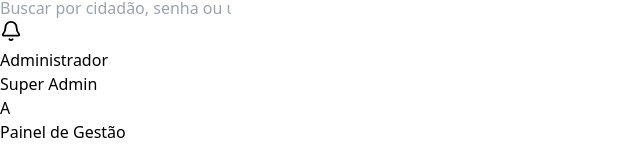
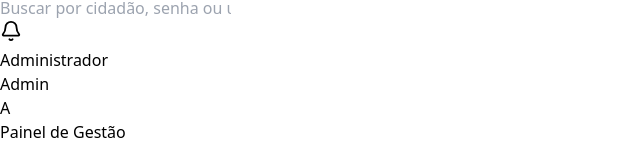
Before and after one commit to angelosilvanno/filazero, a React (Vite) app: page /admin in a window 1280 px wide. Shown: the part 158-306 px from the top of the page, without its empty margins (0-640 px from the left). Built offline with nearby package versions, Linux system fonts and the light colour scheme.

Commit message:
feat: alterar título de cargo de "Super Admin" para "Admin" no painel

```diff
--- a/src/pages/admin/Dashboard.tsx
+++ b/src/pages/admin/Dashboard.tsx
@@ -69,7 +69,7 @@ export const AdminDashboard = () => {
             <div className="flex items-center gap-3 pl-6 border-l border-slate-100">
               <div className="text-right">
                 <p className="text-sm font-black text-slate-900 leading-none">{adminName}</p>
-                <p className="text-[10px] text-slate-400 font-bold uppercase mt-1">Super Admin</p>
+                <p className="text-[10px] text-slate-400 font-bold uppercase mt-1">Admin</p>
               </div>
               <div className="w-10 h-10 bg-slate-100 rounded-xl flex items-center justify-center text-slate-400 font-bold border border-slate-200">
                 {adminName[0]}
```
